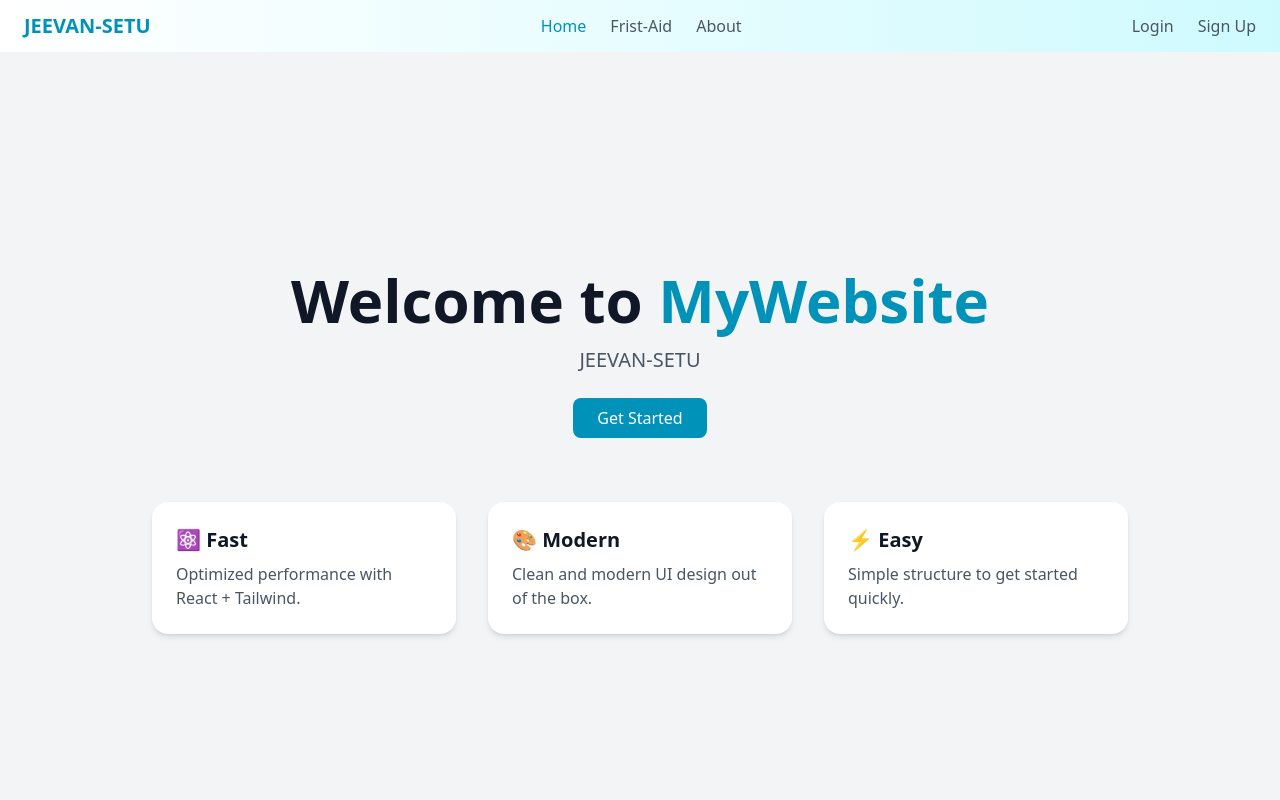
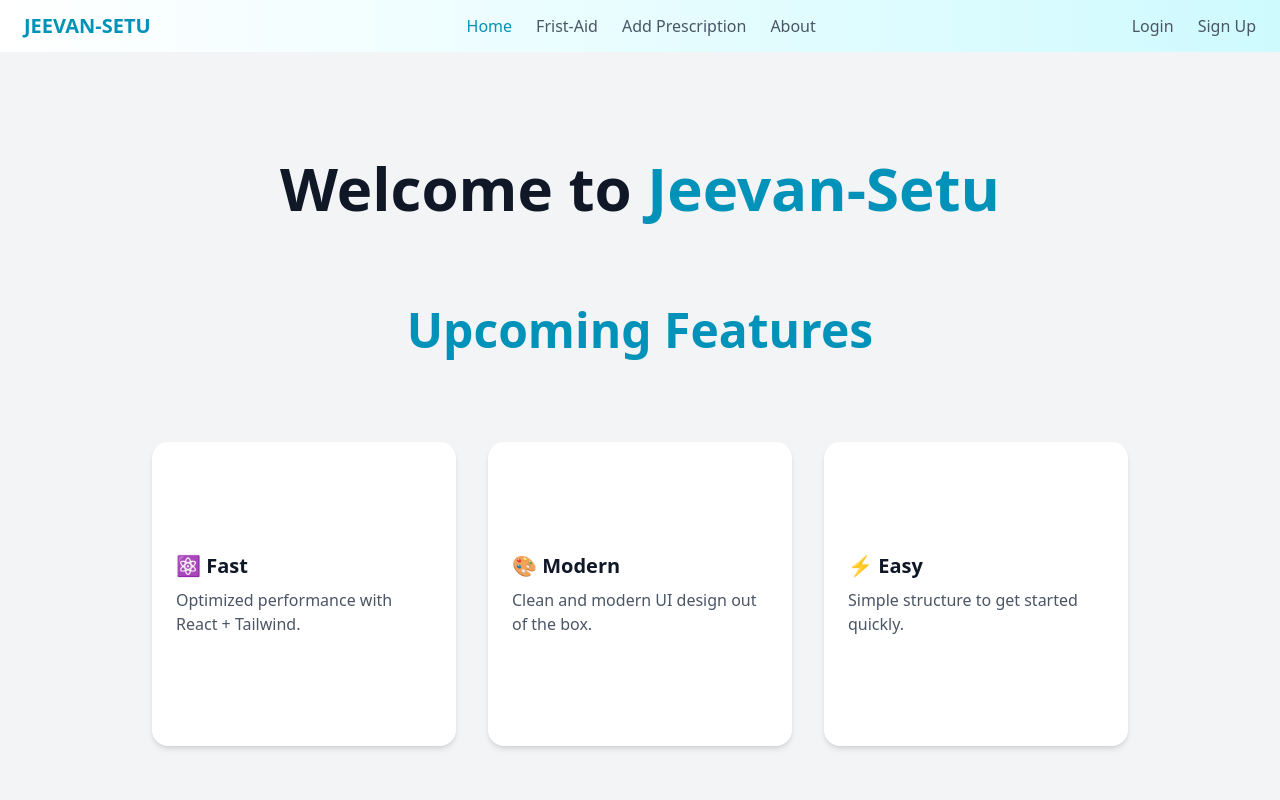
Before and after one commit to devaryankhare/Mritunjay-Smackathon, a React (Vite) app: page / in a window 1280 px wide. Shown: the top 800 px of the page. Built offline with nearby package versions, Linux system fonts and the light colour scheme; no server answers.

Commit message:
page linking

```diff
--- a/index.html
+++ b/index.html
@@ -2,9 +2,9 @@
 <html lang="en">
   <head>
     <meta charset="UTF-8" />
-    <link rel="icon" type="image/svg+xml" href="/vite.svg" />
+    <link rel="icon" type="image/svg+xml" href="src/assets/images/pharmacy.png" />
     <meta name="viewport" content="width=device-width, initial-scale=1.0" />
-    <title>React</title>
+    <title>Jeevan-Setu</title>
   </head>
   <body>
     <div id="root"></div>
--- a/src/App.jsx
+++ b/src/App.jsx
@@ -8,8 +8,10 @@ import { ToastContainer } from 'react-toastify';
 import 'react-toastify/dist/ReactToastify.css';
 import FirstAid from './components/FirstAid.jsx';
 
+
 import { createBrowserRouter,createRoutesFromElements ,Route, RouterProvider} from 'react-router-dom';
 import { AuthProvider } from '../src/components/AuthProvider.jsx';
+import PxForm from './components/PxForm.jsx';
 
 
 const router = createBrowserRouter(
@@ -21,6 +23,7 @@ const router = createBrowserRouter(
       <Route path='/' element={<Home />} />
       <Route path='about' element={<About />} />
       <Route path='first-aid' element={<FirstAid />} />
+      <Route path='addprescription' element={<PxForm />} />
 
 
 
--- a/src/components/Home.jsx
+++ b/src/components/Home.jsx
@@ -8,31 +8,49 @@ export default function Home() {
       {/* Hero Section */}
       <section className="text-center px-4">
         <h1 className="text-4xl md:text-6xl font-bold mb-4">
-          Welcome to <span className="text-cyan-600">MyWebsite</span>
+          Welcome to <span className="text-cyan-600">Jeevan-Setu</span>
         </h1>
-        <p className="text-lg md:text-xl text-gray-600 mb-6">
-          JEEVAN-SETU
-        </p>
-        <button className="bg-cyan-600 text-white px-6 py-2 rounded-lg hover:bg-blue-700 transition">
+        <br />
+        <br />
+        <br />
+        <h2 className="text-4xl md:text-5xl font-bold text-cyan-600 mb-6">
+          Upcoming Features
+        </h2>
+        {/* <button className="bg-cyan-600 text-white px-6 py-2 rounded-lg hover:bg-blue-700 transition">
           Get Started
-        </button>
+        </button> */}
       </section>
 
       {/* Features Section */}
         <section className="mt-16 grid grid-cols-1 md:grid-cols-3 gap-8 px-6 max-w-5xl">
-        <div className="bg-white p-6 rounded-2xl shadow-md hover:shadow-[0_4px_10px_#67e8f9] transition">
+          <div className="bg-white p-6 rounded-2xl shadow-md hover:shadow-[0_4px_10px_#67e8f9] transition aspect-square flex flex-col justify-center">
             <h2 className="text-xl font-semibold mb-2">⚛️ Fast</h2>
             <p className="text-gray-600">Optimized performance with React + Tailwind.</p>
           </div>
-        <div className="bg-white p-6 rounded-2xl shadow-md hover:shadow-[0_4px_10px_#67e8f9] transition">
+          <div className="bg-white p-6 rounded-2xl shadow-md hover:shadow-[0_4px_10px_#67e8f9] transition aspect-square flex flex-col justify-center">
             <h2 className="text-xl font-semibold mb-2">🎨 Modern</h2>
             <p className="text-gray-600">Clean and modern UI design out of the box.</p>
           </div>
-        <div className="bg-white p-6 rounded-2xl shadow-md hover:shadow-[0_4px_10px_#67e8f9] transition">
+          <div className="bg-white p-6 rounded-2xl shadow-md hover:shadow-[0_4px_10px_#67e8f9] transition aspect-square flex flex-col justify-center">
             <h2 className="text-xl font-semibold mb-2">⚡ Easy</h2>
             <p className="text-gray-600">Simple structure to get started quickly.</p>
           </div>
         </section>
+
+        {/* <section className="mt-16 grid grid-cols-1 md:grid-cols-3 gap-8 px-6 max-w-5xl">
+          <div className="bg-white p-6 rounded-2xl shadow-md hover:shadow-[0_4px_10px_#67e8f9] transition aspect-square flex flex-col justify-center">
+            <h2 className="text-xl font-semibold mb-2">⚛️ Fast</h2>
+            <p className="text-gray-600">Optimized performance with React + Tailwind.</p>
+          </div>
+          <div className="bg-white p-6 rounded-2xl shadow-md hover:shadow-[0_4px_10px_#67e8f9] transition aspect-square flex flex-col justify-center">
+            <h2 className="text-xl font-semibold mb-2">🎨 Modern</h2>
+            <p className="text-gray-600">Clean and modern UI design out of the box.</p>
+          </div>
+          <div className="bg-white p-6 rounded-2xl shadow-md hover:shadow-[0_4px_10px_#67e8f9] transition aspect-square flex flex-col justify-center">
+            <h2 className="text-xl font-semibold mb-2">⚡ Easy</h2>
+            <p className="text-gray-600">Simple structure to get started quickly.</p>
+          </div>
+        </section> */}
     </div>
   );
 }
--- a/src/components/Navbar.jsx
+++ b/src/components/Navbar.jsx
@@ -60,6 +60,17 @@ export default function Navbar() {
             </NavLink>
           </li>
           <li>
+            <NavLink
+              to="/addprescription"
+              className={({ isActive }) =>
+               isActive ? "text-cyan-600" : "text-gray-600 hover:text-cyan-600 transition-colors duration-300"
+              }
+
+            >
+              Add Prescription
+            </NavLink>
+          </li>
+          <li>
             <NavLink to="/about"
             className={({ isActive }) =>
               isActive ? "text-cyan-600" : "text-gray-600 hover:text-cyan-600 transition-colors duration-300"
```
Also changed, not shown: src/assets/images/pharmacy.png (added). Lines whose indentation alone changed are shown as unchanged.
